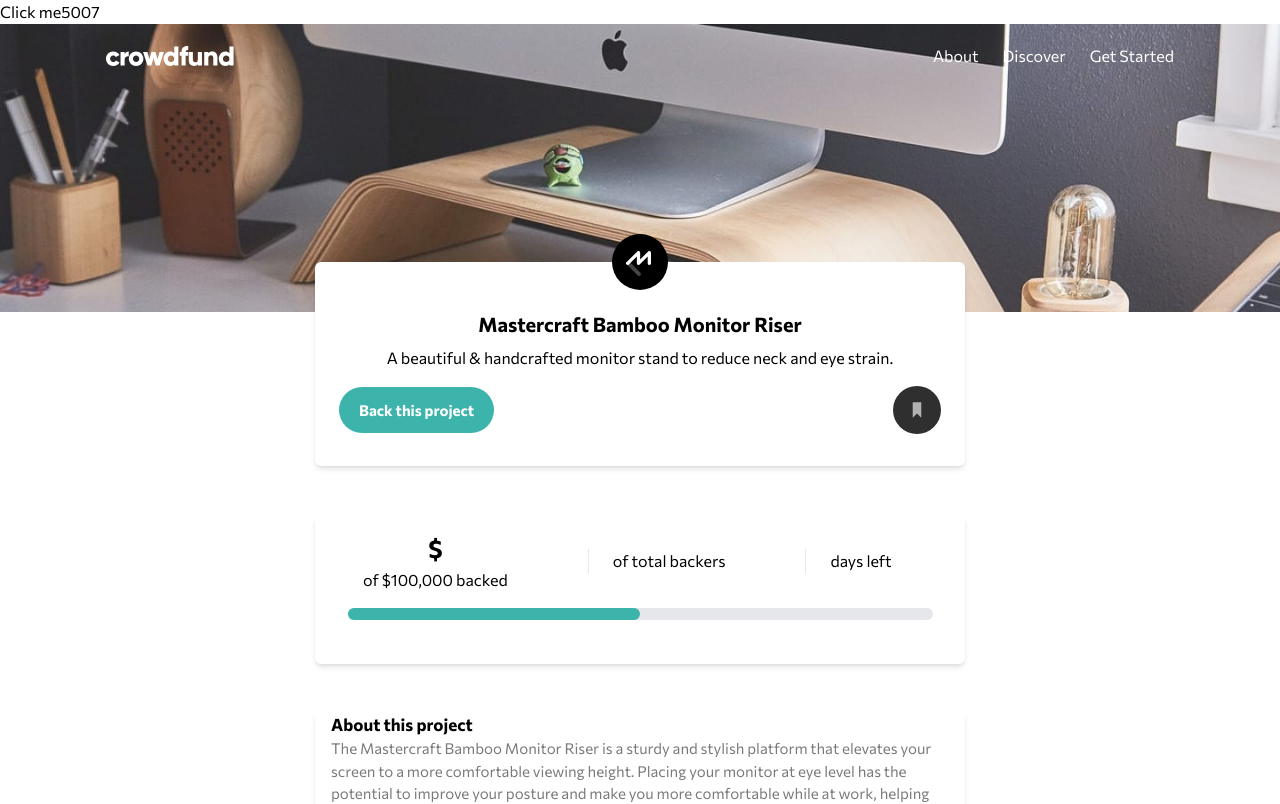
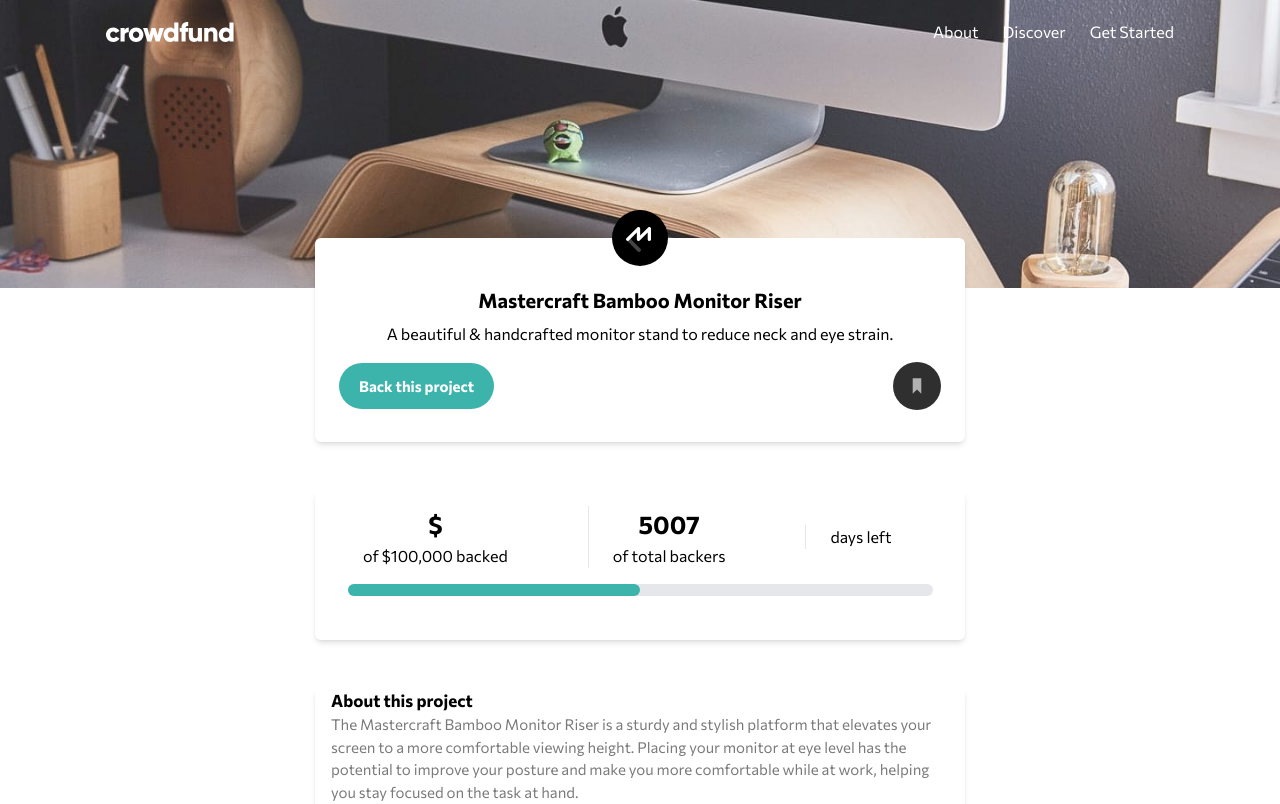
Before and after one commit to chiamaka28/crowdfunding-product, a React (Vite) app: page / in a window 1280 px wide. Shown: the top 804 px of the page. Built offline with nearby package versions, Linux system fonts and the light colour scheme.

Commit message:
modified the components

```diff
--- a/src/App.jsx
+++ b/src/App.jsx
@@ -3,12 +3,9 @@ import Header from "./components/Header";
 import Main from "./components/Main";
 
 function App() {
-  let backed = 89914;
-  let backers = 5007;
-  let days = 56;
   const [nav, setNav] = useState(false);
-  const [count, setCount ] = useState(backers);
-  console.log(count)
+
+
   const handleToggle = () => {
     setNav(!nav);
     !nav
@@ -16,15 +13,11 @@ function App() {
       : (document.body.style.overflow = "unset");
   };
 
-  const increaseCount = () => {
-    setCount(count + 1)
-  }
+
   return (
     <>
-      <button onClick={increaseCount}>Click me</button>
-      {count}
-      <Header handleToggle={handleToggle} nav={nav} increaseCount={increaseCount}/>
-      <Main backed={backed} backers={backers} days={days} count={count} setCount={setCount} increaseCount={increaseCount}/>
+      <Header handleToggle={handleToggle} nav={nav} />
+      <Main />
     </>
   );
 }
--- a/src/components/Main.jsx
+++ b/src/components/Main.jsx
@@ -5,7 +5,12 @@ import bookmark from "../assets/icon-bookmark.svg";
 
 
 const Main = ({}) => {
+  let backed = 89914;
+  let backers = 5007;
+  let days = 56;
   const [modal, setModal] = useState(false);
+  const [count, setCount] = useState(backers)
+
 
   const handleModal = () => {
     setModal(!modal)
@@ -14,9 +19,12 @@ const Main = ({}) => {
       : (document.body.style.overflow = "unset");
   }
 
+  const increaseCount = () => {
+    setCount(count + 1);
+  }
   return (
     <>
-     {modal && <ProjectModal handleModal={handleModal}  />}
+     {modal && <ProjectModal handleModal={handleModal}  increaseCount={increaseCount} />}
       <div className="w-[90%] mx-auto max-w-[650px] bg-white mt-[-50px] rounded-md relative text-center shadow-md pb-6 px-2">
         <div className="flex justify-center items-center">
           <img src={mastercraft} alt="" className=" absolute top-[-20] " />
@@ -47,7 +55,7 @@ const Main = ({}) => {
             <span className="w-[20%] h-[1px] bg-black mx-auto mt-3 md:hidden"></span>
           </p>
           <p  className="flex flex-col text-center my-4 md:border-l md:pl-6">
-            <span className="text-[25px] font-extrabold"></span> of total
+            <span className="text-[25px] font-extrabold">{count}</span> of total
             backers
             <span className="w-[20%] h-[1px] bg-black mx-auto mt-3 md:hidden"></span>
           </p>
--- a/src/components/modalCards/NoReward.jsx
+++ b/src/components/modalCards/NoReward.jsx
@@ -1,12 +1,12 @@
 import React, { useState } from "react";
 
-const NoReward = ({increaseCount}) => {
+const NoReward = () => {
   const [selected, setSelected] = useState(false);
 
 
   const handleSelect = () => {
     setSelected(!selected);
-    increaseCount();
+
   };
 
 
@@ -31,6 +31,7 @@ const NoReward = ({increaseCount}) => {
         via email.
         <span className="w-[100%] h-[20px] bg-black  "></span>
       </p>
+      {selected ? <div className="flex justify-center my-2"><button className="bg-cyan py-2 px-4 rounded-3xl text-white" >Continue</button></div> : ""}
     </div>
   );
 };
```
